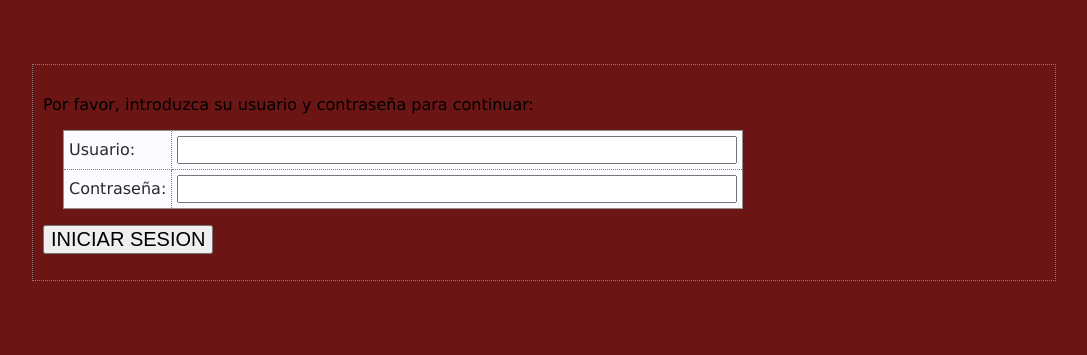
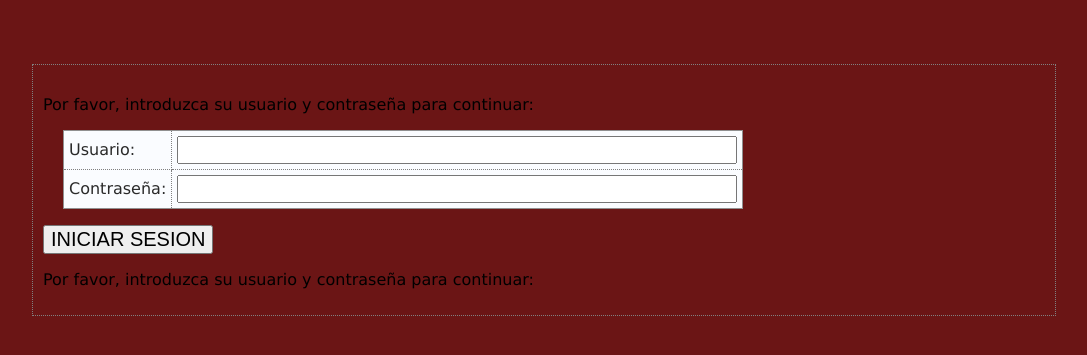
Before and after one commit to sergiogj98/practfinal, a Flask app: template myproject/templates/new.html in a window 1280 px wide. Shown: the top 355 px of the page, without its empty margins (96-1183 px from the left). Run offline with Flask 2, Linux system fonts and the light colour scheme; the template is opened without the code that fills it, so the values that code supplies are empty.

Commit message:
Modificaciones menores

```diff
--- a/myproject/templates/new.html
+++ b/myproject/templates/new.html
@@ -14,4 +14,6 @@
     </table>
     <p><input value="INICIAR SESION" type="SUBMIT"></p>
     </form>
+
+<p>Por favor, introduzca su usuario y contraseña para continuar:</p>
 {% endblock %}
```
Also changed, not shown: 1 other file.
